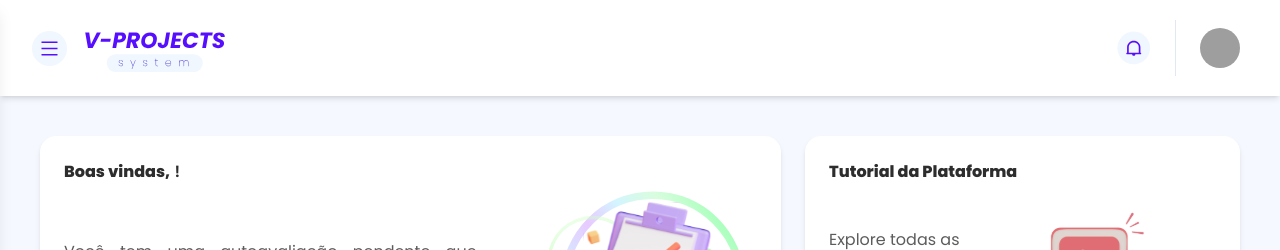
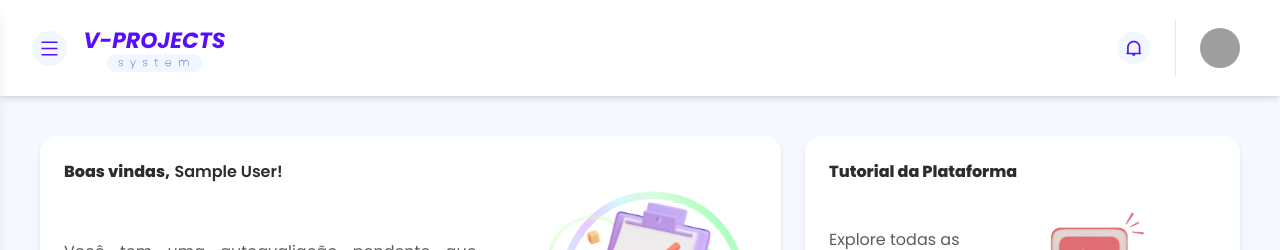
Before and after one commit to ericlbarreto/vprojects-web, a React (Vite) app: page / in a window 1280 px wide. Shown: the top 250 px of the page. Built offline with nearby package versions, Linux system fonts and the light colour scheme; sample sign-in values are in the browser's storage; grey boxes are pictures that could not be loaded.

Commit message:
feat/authContext: changing usestate to localstorage

```diff
--- a/src/contexts/authContext.tsx
+++ b/src/contexts/authContext.tsx
@@ -1,29 +1,33 @@
-import { createContext, useContext, useState, ReactNode, FC } from 'react';
 import { Collaborator } from '@/interfaces/Collaborator';
+import { FC, ReactNode, createContext, useContext } from 'react';
 
 interface AuthContextType {
-    user: Collaborator | null;
     login: (userData: Collaborator, token: string) => void;
     logout: () => void;
+    getUserData: () => Collaborator | null;
 }
 
 const AuthContext = createContext<AuthContextType | undefined>(undefined);
 
 export const AuthProvider: FC<{ children: ReactNode }> = ({ children }) => {
-    const [user, setUser] = useState<Collaborator | null>(null);
 
     const login = (userData: Collaborator, token: string) => {
         sessionStorage.setItem("accessToken", token);
-        setUser(userData);
+        localStorage.setItem('user', JSON.stringify(userData));
     };
 
     const logout = () => {
         sessionStorage.removeItem("accessToken");
-        setUser(null);
+        localStorage.removeItem('user');
     };
 
+    const getUserData = () => {
+        const user = localStorage.getItem('user');
+        return user ? JSON.parse(user) : null;
+    }
+
     return (
-        <AuthContext.Provider value={{ user, login, logout }}>
+        <AuthContext.Provider value={{ getUserData, login, logout }}>
             {children}
         </AuthContext.Provider>
     );
--- a/src/pages/Home.tsx
+++ b/src/pages/Home.tsx
@@ -56,7 +56,8 @@ const datatable: Payment[] = [
 ]
 
 function Home() {
-  const { user } = useAuth();
+  const { getUserData } = useAuth();
+  const user = getUserData();
 
   return (
     <div className="h-full bg-azulBackground">
```
